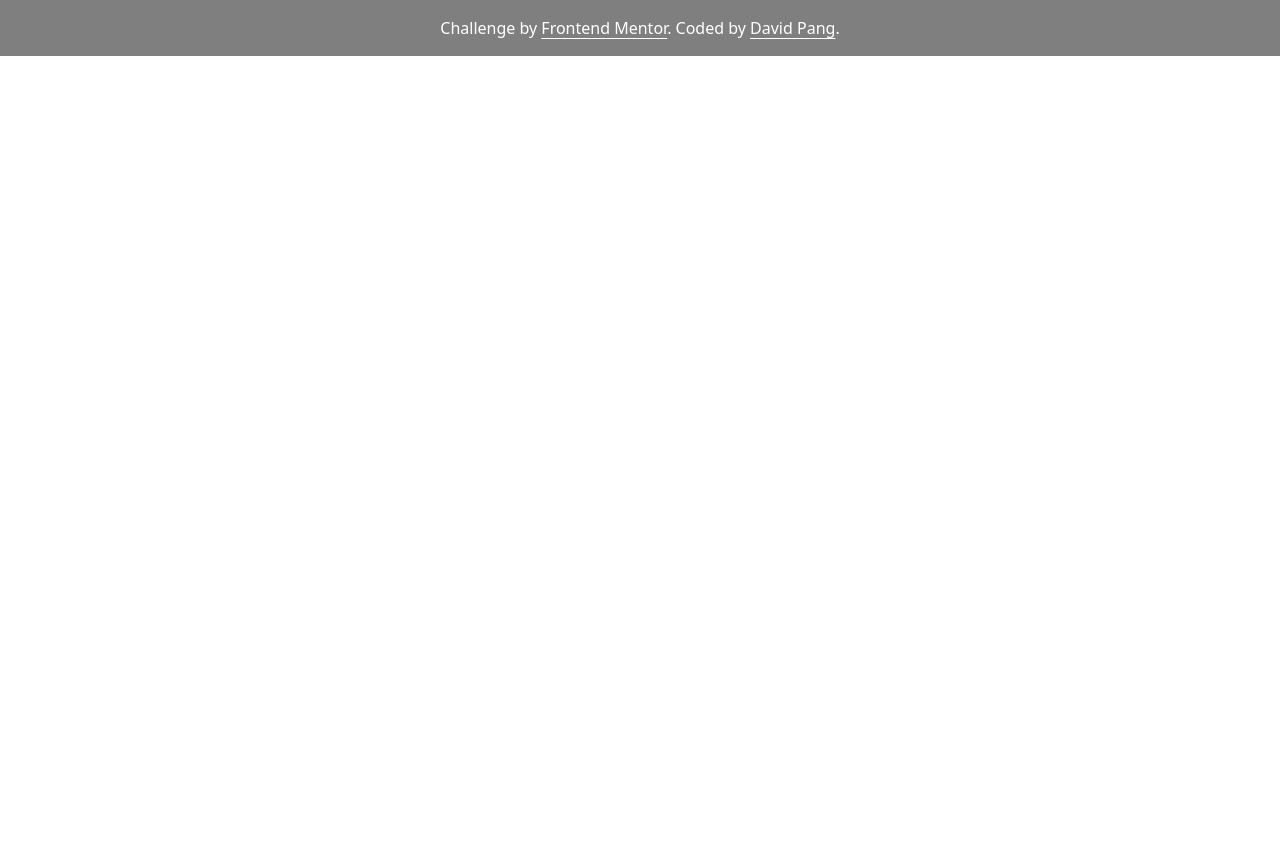
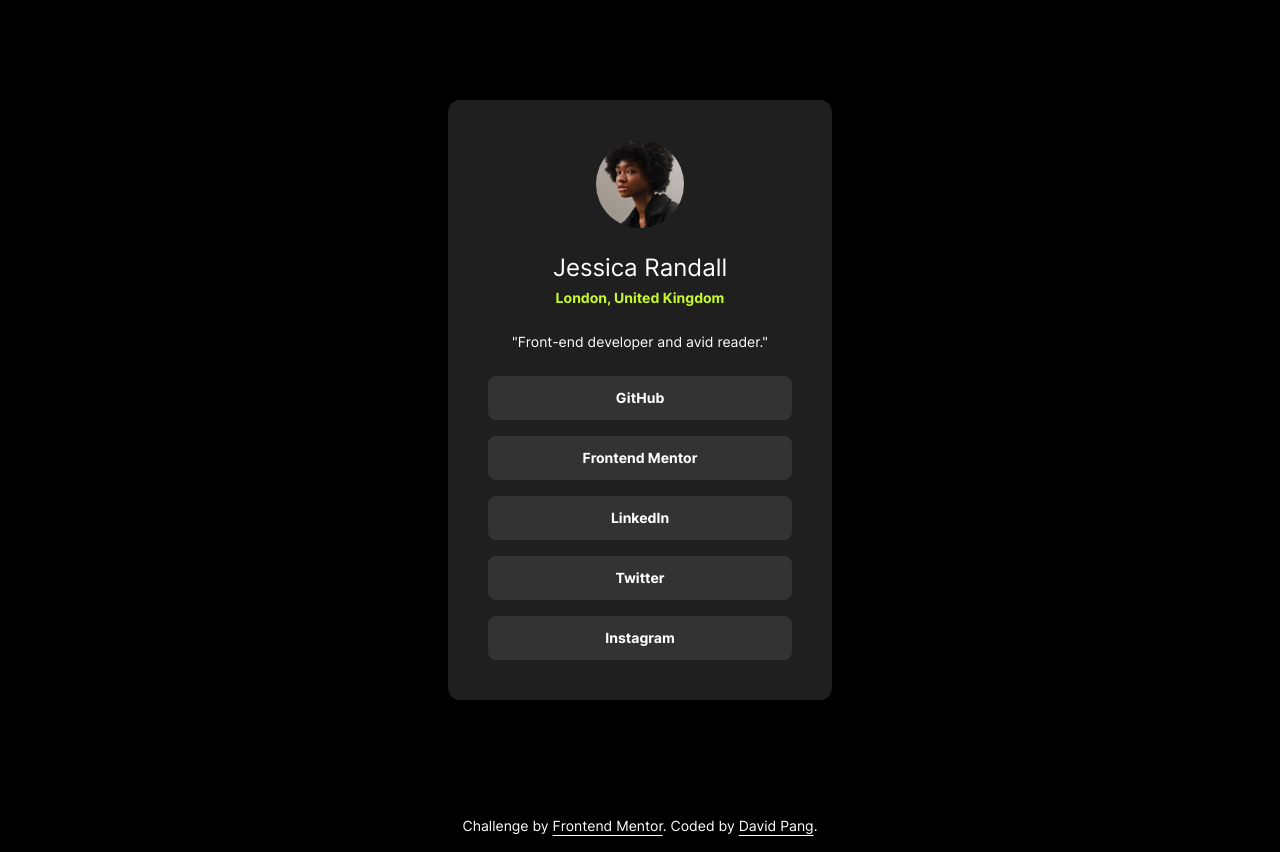
Before and after one commit to david-pang/frontend-mentor-social-links-profile-tailwind, a website: page index.html in a window 1280 px wide. Before the commit the page ends 800 px from the top, so only its background shows below. Drawn offline with Linux system fonts and the light colour scheme.

Commit message:
Add solution with Tailwind CSS

```diff
--- a/index.html
+++ b/index.html
@@ -12,8 +12,67 @@
         <link href="./src/assets/css/styles.css" rel="stylesheet" />
         <title>Frontend Mentor | Social links profile</title>
     </head>
-    <body class="m-0">
-        <main></main>
+    <body class="m-0 bg-black font-inter text-sm text-white">
+        <main class="min-h-dvh flex flex-col px-6 md:px-0">
+            <article
+                class="card my-auto mx-auto p-6 bg-dark-grey rounded-xl flex flex-col items-center gap-6 text-center md:p-10 md:min-w-3/10"
+            >
+                <section class="profile-pic">
+                    <img
+                        class="max-w-[88px] rounded-full"
+                        src="./src/assets/images/avatar-jessica.jpeg"
+                    />
+                </section>
+                <section class="name-location flex flex-col gap-1">
+                    <h3 class="text-2xl">Jessica Randall</h3>
+                    <div class="font-bold text-neon-green">
+                        London, United Kingdom
+                    </div>
+                </section>
+                <section class="bio">
+                    <p>"Front-end developer and avid reader."</p>
+                </section>
+                <section class="links w-full">
+                    <ul class="flex flex-col gap-4">
+                        <li>
+                            <a
+                                class="button block transition"
+                                href="javascript:void(0)"
+                                >GitHub</a
+                            >
+                        </li>
+                        <li>
+                            <a
+                                class="button block transition"
+                                href="javascript:void(0)"
+                                >Frontend Mentor</a
+                            >
+                        </li>
+                        <li>
+                            <a
+                                class="button block transition"
+                                href="javascript:void(0)"
+                                >LinkedIn</a
+                            >
+                        </li>
+                        <li>
+                            <a
+                                class="button block transition"
+                                href="javascript:void(0)"
+                                >Twitter</a
+                            >
+                        </li>
+                        <li>
+                            <a
+                                class="button block transition"
+                                href="javascript:void(0)"
+                                >Instagram</a
+                            >
+                        </li>
+                    </ul>
+                </section>
+            </article>
+        </main>
 
         <footer>
             <div
--- a/src/css/styles.css
+++ b/src/css/styles.css
@@ -2,14 +2,38 @@
 
 @theme {
     --color-dark-grey: #1f1f1f;
+    --color-grey: #333333;
     --color-neon-green: #c4f82a;
 
     --font-inter: "Inter";
 
     --text-base-dynamic: max(1vw, 16px);
+
+    --button-bg-color: var(--color-grey);
+    --button-border-radius: var(--radius-lg);
+    --button-font-weight: 700;
+    --button-padding: 0.75rem;
+
+    --button-hover-bg-color: var(--color-neon-green);
+    --button-hover-color: var(--color-grey);
 }
 
 @font-face {
     font-family: "Inter";
     src: url("../fonts/inter/Inter-VariableFont_slnt,wght.ttf");
 }
+
+@layer components {
+    .button {
+        background-color: var(--button-bg-color);
+        border-radius: var(--button-border-radius);
+        display: inline-flex;
+        font-weight: var(--button-font-weight);
+        padding: var(--button-padding);
+
+        @variant hover {
+            background-color: var(--button-hover-bg-color);
+            color: var(--button-hover-color);
+        }
+    }
+}
```
Also changed, not shown: README.md, design/solution/desktop.png (added), design/solution/mobile.png (added), src/assets/css/styles.css.
